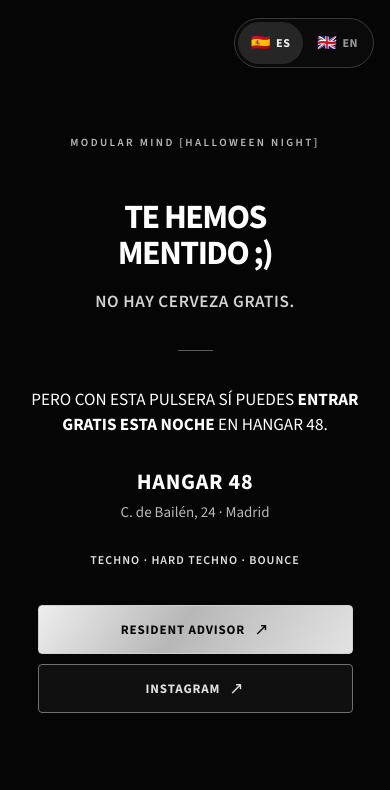
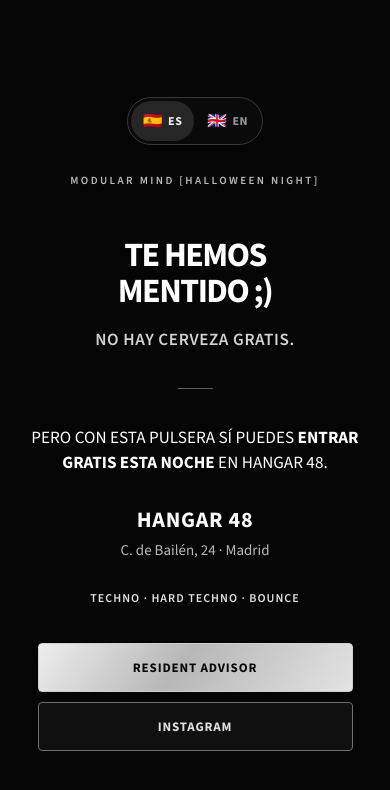
Before and after one commit to TrinomadEvent/modular-mind-halloween, a plain HTML site: page index.html in a window 390 px wide. Drawn offline with nearby package versions, Linux system fonts and the light colour scheme.

Commit message:
Fix mobile language selector overlap and remove link arrow icons

```diff
--- a/index.html
+++ b/index.html
@@ -56,16 +56,15 @@
     .link-secondary { color: #e0e0e0; background: #101010; border: 1px solid #707070; }
     .link:hover { filter: brightness(1.12); }
     .link:focus-visible { outline: 2px solid #fff; outline-offset: 4px; }
-    .arrow { font-size: 17px; line-height: 1; font-weight: 400; }
-    /* Compact language switch: fixed to the page, outside the main message. */
+    /* Language selector stays in normal flow: no overlap on narrow screens. */
     .language-switch {
-      position: absolute; top: max(18px, env(safe-area-inset-top)); right: max(16px, env(safe-area-inset-right));
-      display: flex; align-items: center; gap: 2px; padding: 3px;
+      position: static; display: flex; justify-content: center; align-items: center;
+      width: fit-content; max-width: 100%; margin: 0 auto 28px; gap: 2px; padding: 3px;
       border: 1px solid #393939; border-radius: 999px; background: #0a0a0a;
     }
     .language-button {
       display: inline-flex; align-items: center; justify-content: center; gap: 5px;
-      min-width: 65px; min-height: 42px; padding: 5px 9px; border: 0; border-radius: 999px;
+      min-width: 63px; min-height: 40px; padding: 5px 9px; border: 0; border-radius: 999px;
       background: transparent; color: #989898; font: 700 12px/1 'Source Sans 3', Arial, sans-serif;
       letter-spacing: .04em; cursor: pointer; transition: background .15s ease, color .15s ease;
     }
@@ -80,11 +79,11 @@
 </head>
 <body>
   <main>
-    <div class="language-switch" role="group" aria-label="Idioma / Language">
+    <div class="content">
+      <div class="language-switch" role="group" aria-label="Idioma / Language">
       <button type="button" class="language-button" data-lang="es" aria-label="Español" aria-pressed="true"><span class="language-flag" aria-hidden="true">🇪🇸</span> ES</button>
       <button type="button" class="language-button" data-lang="en" aria-label="English" aria-pressed="false"><span class="language-flag" aria-hidden="true">🇬🇧</span> EN</button>
-    </div>
-    <div class="content">
+      </div>
       <p class="eyebrow">MODULAR MIND [HALLOWEEN NIGHT]</p>
       <h1 id="headline">TE HEMOS<br>MENTIDO ;)</h1>
       <p class="no-beer" id="no-beer">NO HAY CERVEZA GRATIS.</p>
@@ -94,8 +93,8 @@
       <p class="address">C. de Bailén, 24 · Madrid</p>
       <p class="genres">TECHNO · HARD TECHNO · BOUNCE</p>
       <nav class="links" id="event-links" aria-label="Enlaces del evento">
-        <a class="link link-primary" href="https://es.ra.co/events/2569297" target="_blank" rel="noopener noreferrer">RESIDENT ADVISOR <span class="arrow" aria-hidden="true">↗</span></a>
-        <a class="link link-secondary" href="https://www.instagram.com/modularmind.madrid/" target="_blank" rel="noopener noreferrer">INSTAGRAM <span class="arrow" aria-hidden="true">↗</span></a>
+        <a class="link link-primary" href="https://es.ra.co/events/2569297" target="_blank" rel="noopener noreferrer">RESIDENT ADVISOR</a>
+        <a class="link link-secondary" href="https://www.instagram.com/modularmind.madrid/" target="_blank" rel="noopener noreferrer">INSTAGRAM</a>
       </nav>
     </div>
   </main>
```
